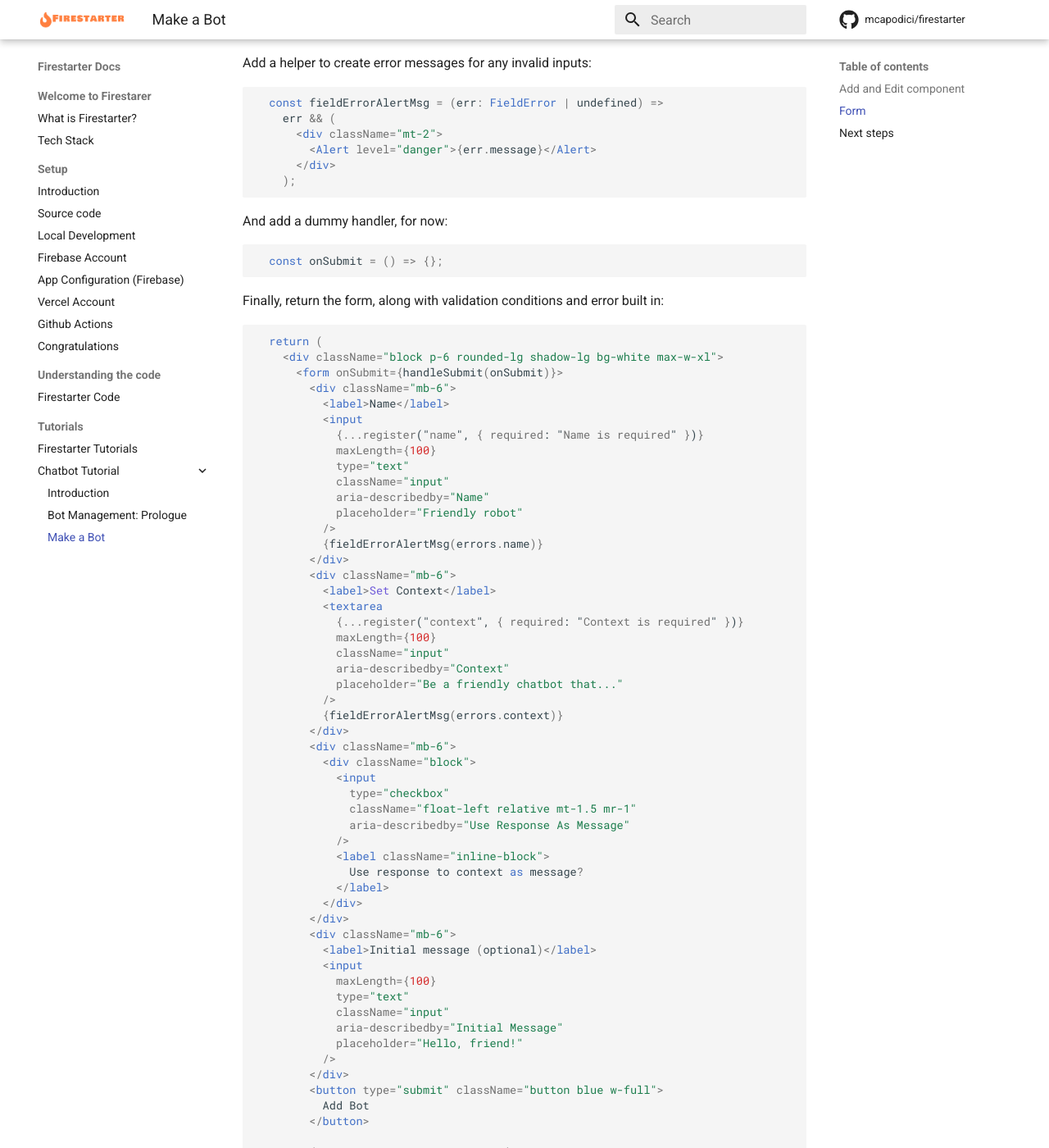
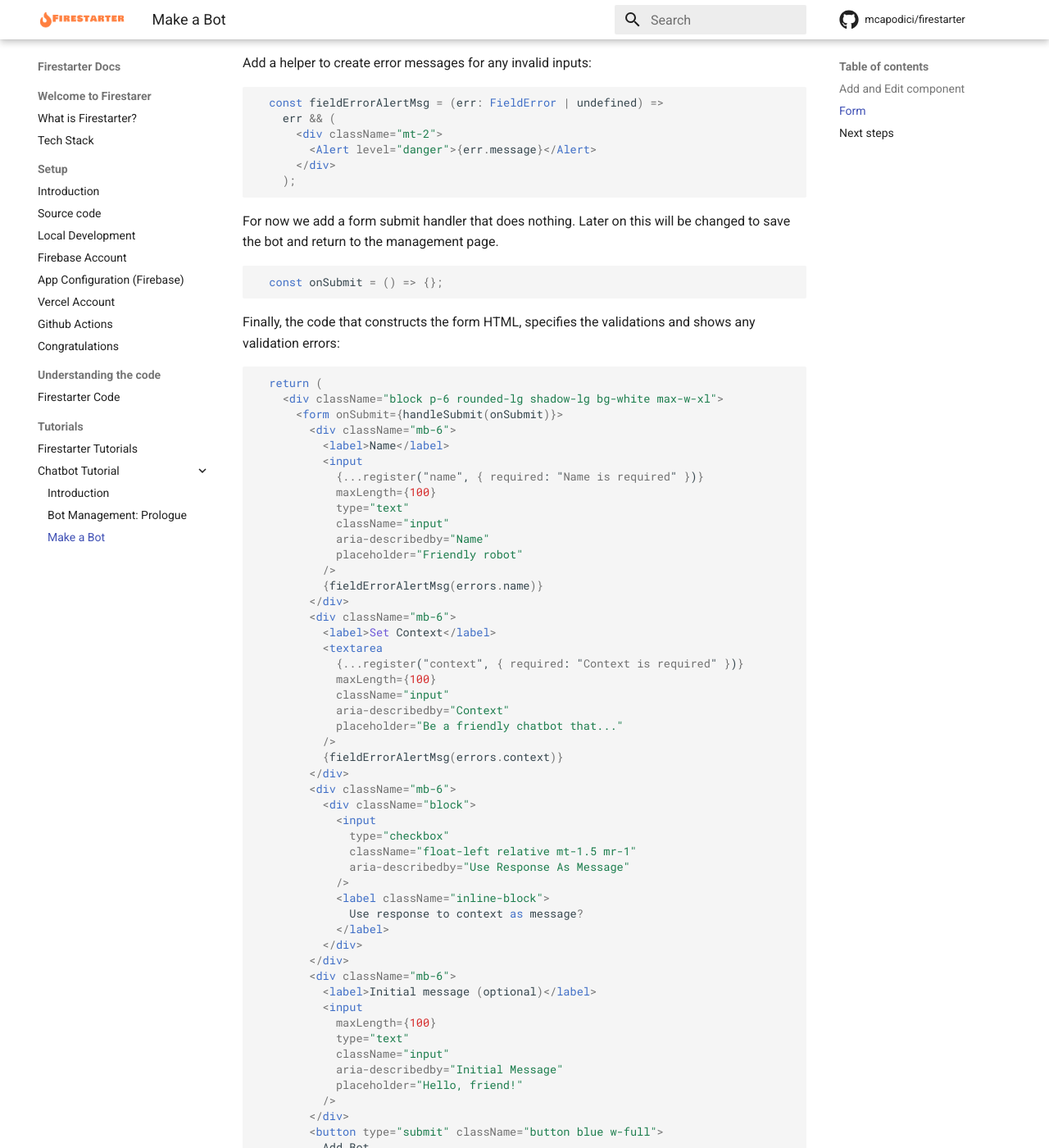
Before and after one commit to mcapodici/firestarter-site, an MkDocs documentation site: the page built from docs/docs/tutorials/chatbot-3.md, in a window 1280 px wide and 1400 px high, scrolled down 1754 px. Shown: the whole window at 82% size. Built offline with MkDocs 1.6.1 and Material for MkDocs 9.7.7, drawn with Linux system fonts in a browser that asks for light colours; comment, search, counter and statistics services are not loaded; some of the changed text lies outside the part shown.

Commit message:
fix ups on chatbot-3

````diff
--- a/docs/docs/tutorials/chatbot-3.md
+++ b/docs/docs/tutorials/chatbot-3.md
@@ -84,13 +84,13 @@
     );
 ```
 
-And add a dummy handler, for now:
+For now we add a form submit handler that does nothing. Later on this will be changed to save the bot and return to the management page.
 
 ```tsx
   const onSubmit = () => {};
 ```
 
-Finally, return the form, along with validation conditions and error built in:
+Finally, the code that constructs the form HTML, specifies the validations and shows any validation errors:
 
 ```tsx
   return (
@@ -156,7 +156,7 @@
 }
 ```
 
-Now view the page at [](), and it should look like this:
+Now view the page at [http://localhost:3000/chatbot/new](http://localhost:3000/chatbot/new), and it should look like this:
 
 ![Add bot screenshot](../assets/chatbot-screenshot-2.png)
 
````
